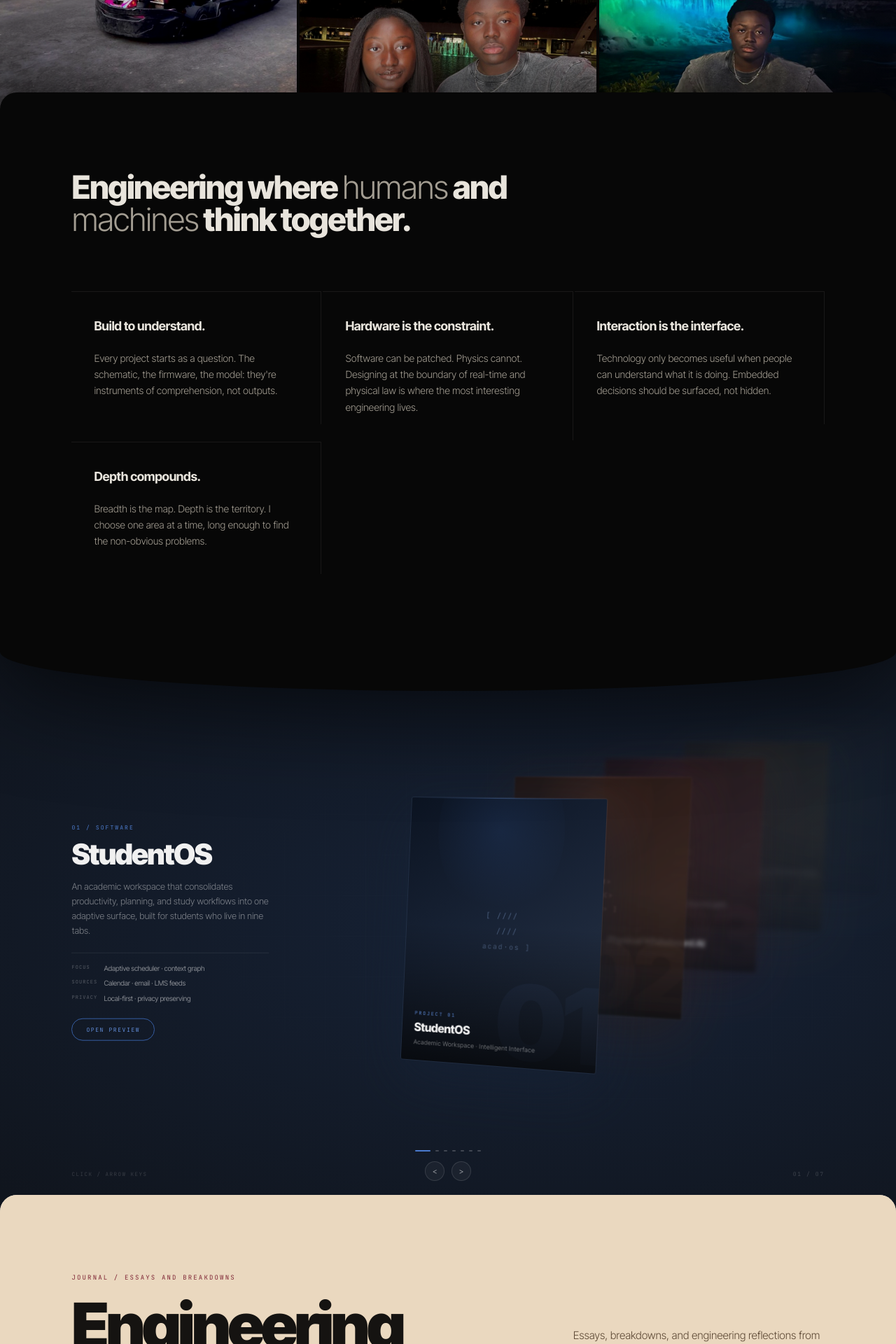
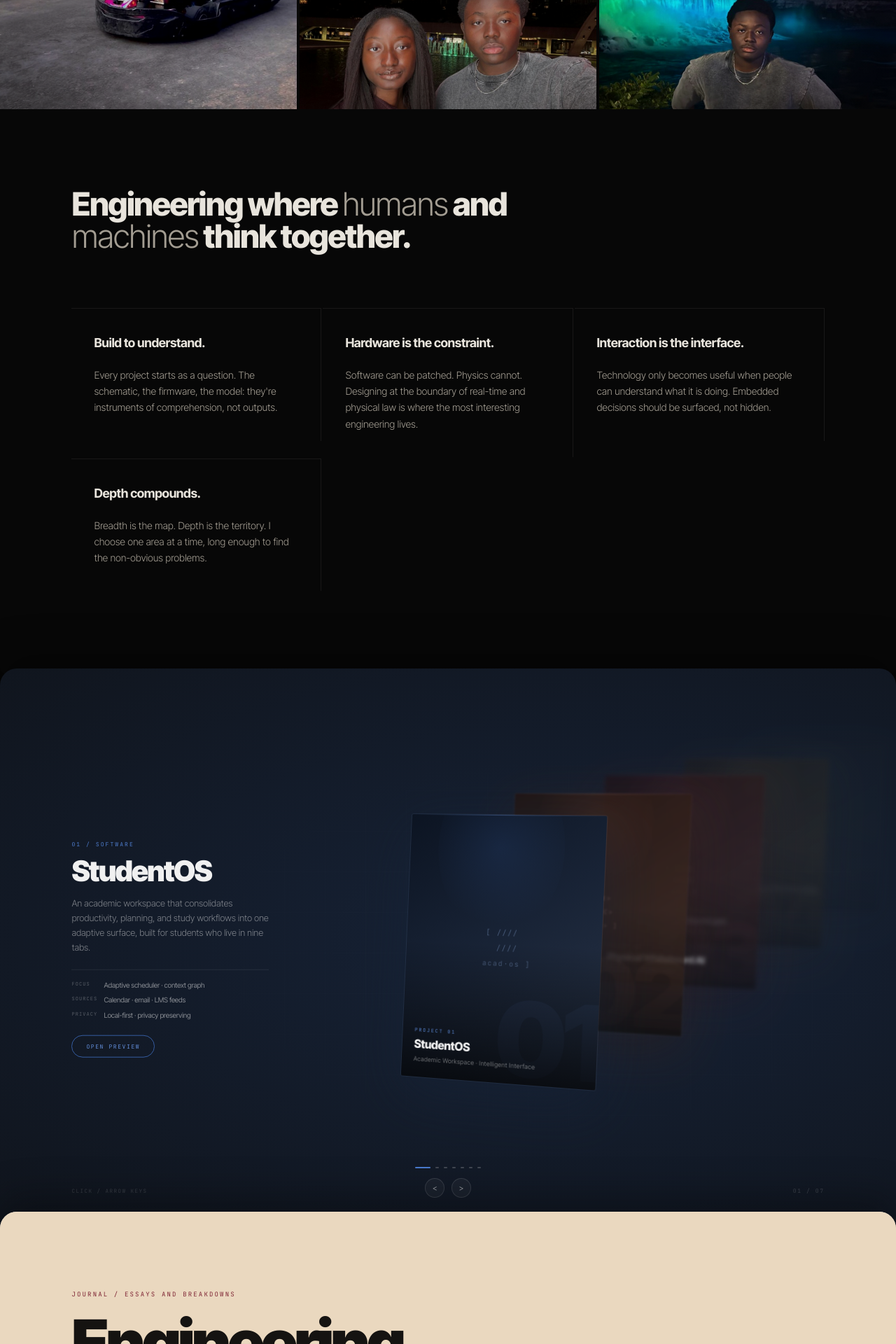
Before and after one commit to RayannSagnon/portfolio, a Next.js app: page / in a window 1280 px wide. Shown: the part 2920-4840 px from the top of the page at 70% size. Built offline with nearby package versions, Linux system fonts and the light colour scheme; no server answers.

Commit message:
Fix section handoffs: scroll away outgoing layer instead of pinning it.
Vision and Philosophy now end with a curved lip and shadow while the next sticky Card slides over them, preventing later sections from fully hiding a pinned previous section.

```diff
--- a/app/page.tsx
+++ b/app/page.tsx
@@ -8,21 +8,24 @@ import { ArchivePreview } from "@/components/sections/ArchivePreview";
 import { Philosophy } from "@/components/sections/Philosophy";
 import { Contact } from "@/components/sections/Contact";
 import { HashAnchorJump } from "@/components/motion/HashAnchorJump";
-import { CoverReveal } from "@/components/motion/CoverReveal";
+import { SectionCurveEnd, SECTION_LIP_HEIGHT } from "@/components/motion/SectionCurveEnd";
 
-// Card = section that slides up over the previous one
+// Card = next section slides up over the previous one (rounded top + shadow)
 function Card({
   children,
   bg = "var(--bg)",
   z,
   clip = true,
   sticky = true,
+  afterCurve = false,
 }: {
   children: ReactNode;
   bg?: string;
   z: number;
   clip?: boolean;
   sticky?: boolean;
+  /** Pull up over a SectionCurveEnd lip on the previous section */
+  afterCurve?: boolean;
 }) {
   return (
     <div
@@ -31,7 +34,7 @@ function Card({
         top: sticky ? 0 : undefined,
         zIndex: z,
         borderRadius: "24px 24px 0 0",
-        marginTop: -24,
+        marginTop: afterCurve ? `calc(-1 * ${SECTION_LIP_HEIGHT})` : -24,
         backgroundColor: bg,
         boxShadow: sticky ? "0 -20px 56px rgba(0,0,0,0.30)" : undefined,
         ...(clip ? { overflow: "hidden" } : {}),
@@ -63,19 +66,31 @@ export default function Home() {
         <AboutTeaser />
       </div>
 
-      {/* 4. Vision lifts away to hand off into Projects */}
-      <CoverReveal
-        cover={<Vision />}
-        under={<ImmersiveCarousel />}
-        coverZ={4}
-        underZ={3}
-      />
+      {/* 4. Vision scrolls away with a curved end; Projects card covers it */}
+      <div style={{ position: "relative", zIndex: 3, backgroundColor: "var(--bg)" }}>
+        <SectionCurveEnd>
+          <Vision />
+        </SectionCurveEnd>
+      </div>
+
+      <Card z={4} afterCurve>
+        <ImmersiveCarousel />
+      </Card>
 
       {/* 5. Remaining sections */}
-      <Card z={5} sticky={false} bg="#eee8df">
+      <Card z={5} bg="#eee8df">
         <ArchivePreview />
       </Card>
-      <CoverReveal cover={<Philosophy />} under={<Contact />} coverZ={7} underZ={6} />
+
+      <div style={{ position: "relative", zIndex: 6, backgroundColor: "var(--bg)" }}>
+        <SectionCurveEnd>
+          <Philosophy />
+        </SectionCurveEnd>
+      </div>
+
+      <Card z={7} afterCurve>
+        <Contact />
+      </Card>
     </main>
   );
 }
--- a/components/motion/CoverReveal.tsx
+++ /dev/null
@@ -1,76 +0,0 @@
-"use client";
-
-import type { ReactNode } from "react";
-
-type CoverRevealProps = {
-  cover: ReactNode;
-  under: ReactNode;
-  coverZ: number;
-  underZ: number;
-  coverBg?: string;
-};
-
-export function CoverReveal({
-  cover,
-  under,
-  coverZ,
-  underZ,
-  coverBg = "var(--bg)",
-}: CoverRevealProps) {
-  return (
-    <div className="cover-reveal">
-      <style>{`
-        .cover-reveal__cover {
-          position: sticky;
-          top: 0;
-          z-index: 2;
-        }
-
-        .cover-reveal__shell {
-          position: relative;
-          filter: drop-shadow(0 34px 64px rgba(0, 0, 0, 0.58));
-        }
-
-        .cover-reveal__panel {
-          margin-top: -24px;
-          border-radius: 24px 24px 0 0;
-          overflow: hidden;
-          position: relative;
-          z-index: 1;
-          box-shadow: 0 -20px 56px rgba(0, 0, 0, 0.3);
-        }
-
-        .cover-reveal__lip {
-          position: relative;
-          z-index: 1;
-          height: clamp(32px, 5.2vw, 56px);
-          margin-top: -1px;
-          border-radius: 0 0 50% 50% / 0 0 clamp(32px, 5.2vw, 56px) clamp(32px, 5.2vw, 56px);
-        }
-
-        .cover-reveal__under {
-          position: relative;
-          margin-top: calc(-1 * clamp(32px, 5.2vw, 56px));
-          z-index: 1;
-        }
-      `}</style>
-
-      <div className="cover-reveal__cover" style={{ zIndex: coverZ }}>
-        <div className="cover-reveal__shell">
-          <div className="cover-reveal__panel" style={{ backgroundColor: coverBg }}>
-            {cover}
-          </div>
-          <div
-            className="cover-reveal__lip"
-            style={{ backgroundColor: coverBg }}
-            aria-hidden
-          />
-        </div>
-      </div>
-
-      <div className="cover-reveal__under" style={{ zIndex: underZ }}>
-        {under}
-      </div>
-    </div>
-  );
-}
--- /dev/null
+++ b/components/motion/SectionCurveEnd.tsx
@@ -0,0 +1,44 @@
+"use client";
+
+import type { ReactNode } from "react";
+
+export const SECTION_LIP_HEIGHT = "clamp(32px, 5.2vw, 56px)";
+
+type SectionCurveEndProps = {
+  children: ReactNode;
+  bg?: string;
+};
+
+/** Rounded bottom edge + shadow on a section that scrolls away normally. */
+export function SectionCurveEnd({ children, bg = "var(--bg)" }: SectionCurveEndProps) {
+  return (
+    <div className="section-curve-end">
+      <style>{`
+        .section-curve-end__shell {
+          position: relative;
+          filter: drop-shadow(0 34px 64px rgba(0, 0, 0, 0.58));
+        }
+
+        .section-curve-end__body {
+          position: relative;
+          z-index: 1;
+        }
+
+        .section-curve-end__lip {
+          position: relative;
+          z-index: 1;
+          height: ${SECTION_LIP_HEIGHT};
+          margin-top: -1px;
+          border-radius: 0 0 50% 50% / 0 0 ${SECTION_LIP_HEIGHT} ${SECTION_LIP_HEIGHT};
+        }
+      `}</style>
+
+      <div className="section-curve-end__shell">
+        <div className="section-curve-end__body" style={{ backgroundColor: bg }}>
+          {children}
+        </div>
+        <div className="section-curve-end__lip" style={{ backgroundColor: bg }} aria-hidden />
+      </div>
+    </div>
+  );
+}
```
